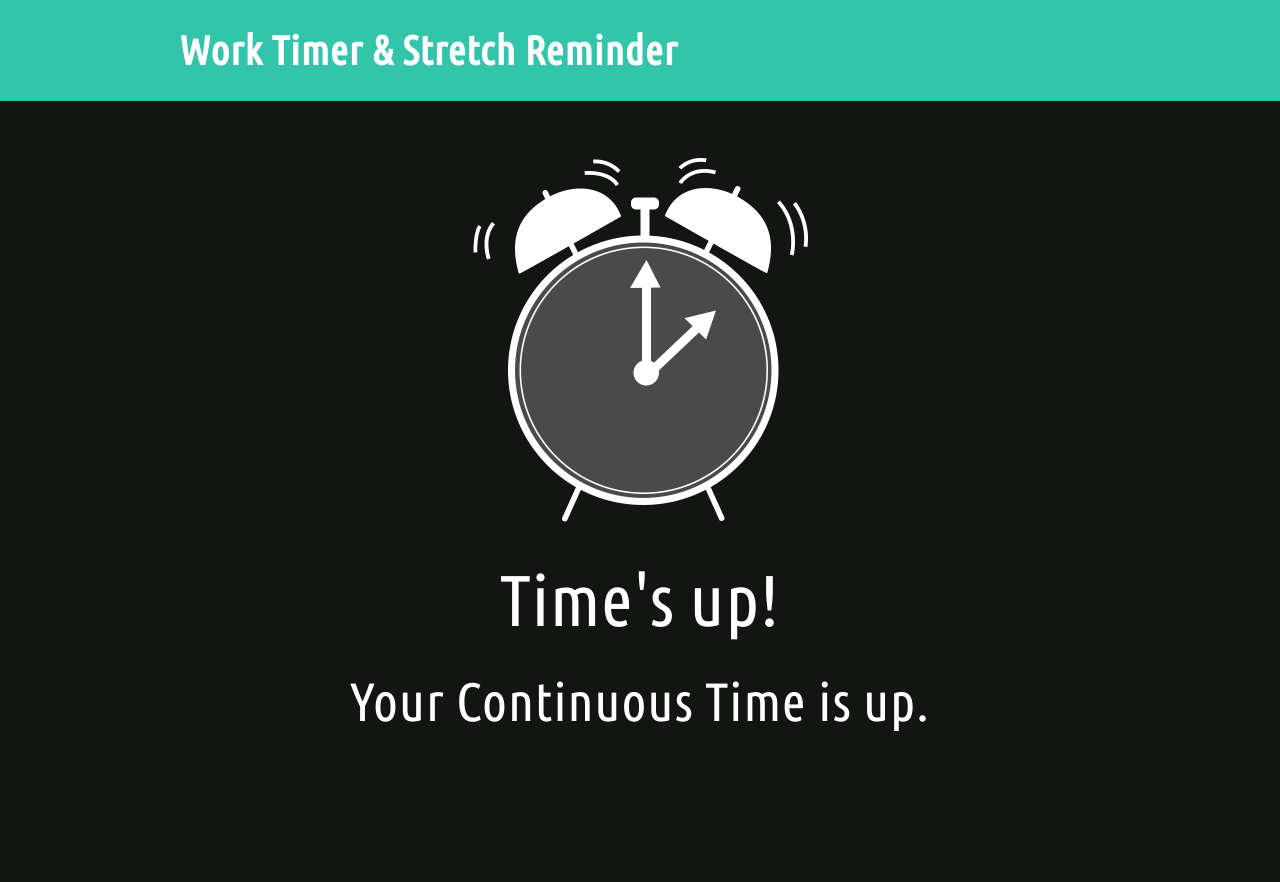
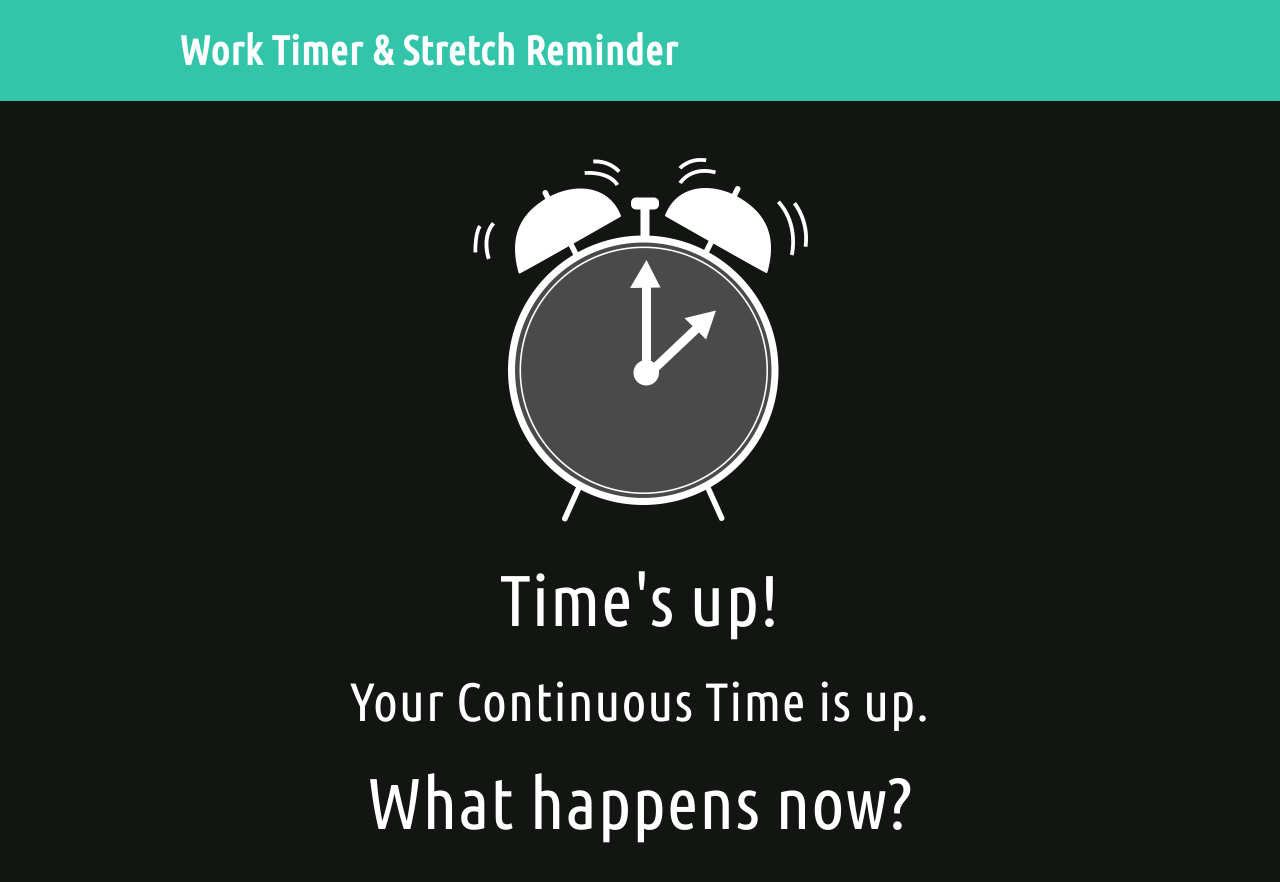
Before and after one commit to wowTerrific/pomo-timer, a Gatsby site: page /continuous-times-up in a window 1280 px wide. Before the commit the page ends 800 px from the top, so only its background shows below. Built offline with nearby package versions, Linux system fonts and the light colour scheme; Gatsby itself is replaced by a stand-in of ours.

Commit message:
codespaces

```diff
--- a/src/pages/continuous-times-up.js
+++ b/src/pages/continuous-times-up.js
@@ -9,6 +9,7 @@ const ContinuousTimesUp = () => (
 		<img src={Clock} alt="clock" />
 		<p>Time&apos;s up!</p>
 		<p>Your Continuous Time is up.</p>
+		<p>What happens now?</p>
 	</div>
   </Layout>
 )
```
